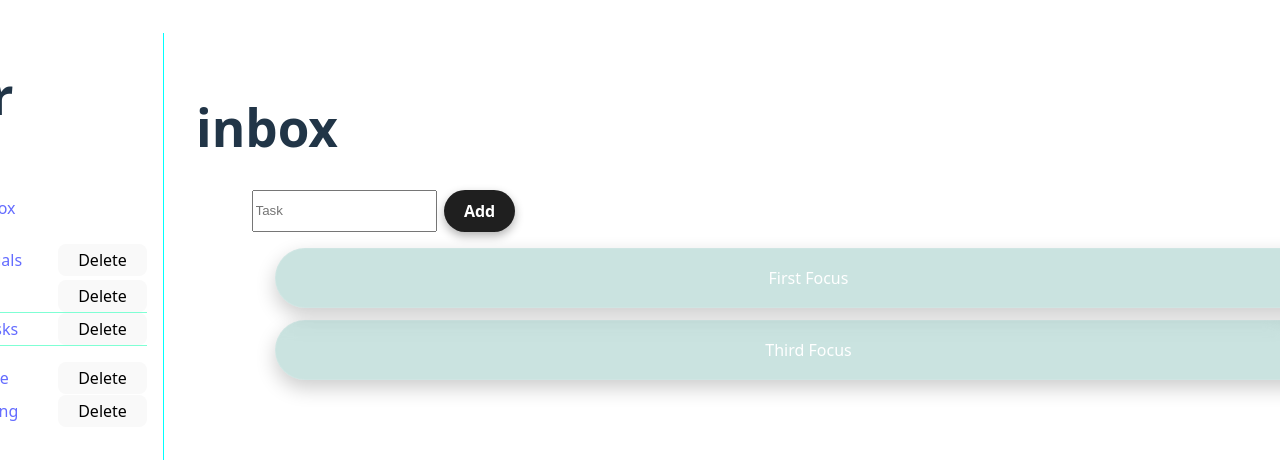
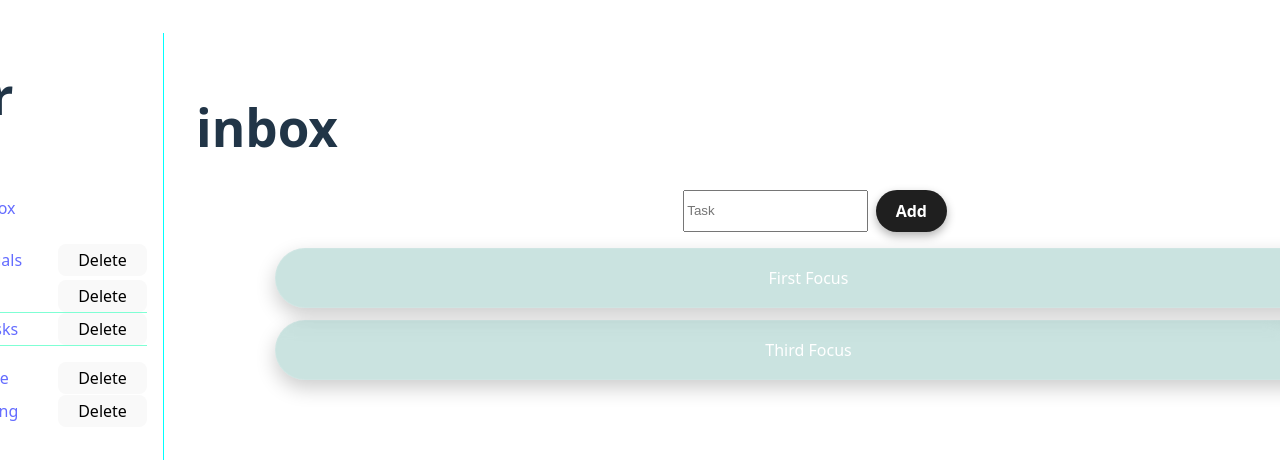
Before and after one commit to thomaswilliamscode/todo, a React (Vite) app: page /list/0 in a window 1280 px wide. Shown: the top 460 px of the page. Built offline with nearby package versions, Linux system fonts and the light colour scheme.

Commit message:
feat: wrap AddTodoForm in a div for improved layout and center alignment

```diff
--- a/src/components/TodoList.tsx
+++ b/src/components/TodoList.tsx
@@ -81,7 +81,10 @@ export default function TodoList() {
   return (
   <div>
     <h1>{title}</h1>
-    <AddTodoForm id={listId} type={'list'}/>
+    <div id='list-todo'>
+      <AddTodoForm id={listId} type={'list'}/>
+    </div>
+
     <ul>
       {listItem()}
     </ul>
--- a/src/index.css
+++ b/src/index.css
@@ -47,6 +47,11 @@
   margin-left: 40%;
   padding-right: 5%;
   margin-bottom: 5%;
+}
+
+#list-todo {
+  display: flex;
+  justify-content: center;
 }
 
 
```
